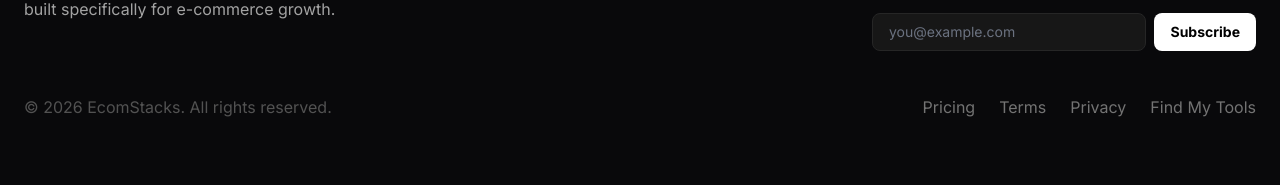
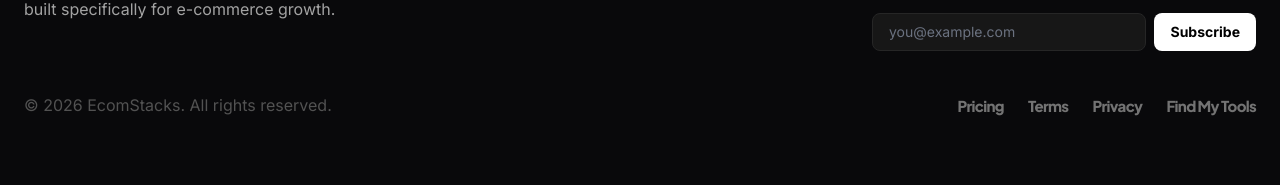
Before and after one commit to yuho75/ecomstacks-directory, a Next.js app: page / in a window 1280 px wide. Shown: the part 1003-1188 px from the top of the page. Built offline with nearby package versions, Linux system fonts and the light colour scheme; no server answers; the database is empty.

Commit message:
style: apply header font to footer menu links

```diff
--- a/src/components/Footer.tsx
+++ b/src/components/Footer.tsx
@@ -81,10 +81,10 @@ export default function Footer() {
           </form>
 
           <nav className="flex flex-wrap justify-center md:justify-end gap-x-md gap-y-2 mt-8">
-            <Link className="font-label-sm text-neutral-500 hover:text-white transition-colors" href="/pricing">Pricing</Link>
-            <Link className="font-label-sm text-neutral-500 hover:text-white transition-colors" href="/terms">Terms</Link>
-            <Link className="font-label-sm text-neutral-500 hover:text-white transition-colors" href="/privacy">Privacy</Link>
-            <Link className="font-label-sm text-neutral-500 hover:text-white transition-colors" href="/manage">Find My Tools</Link>
+            <Link className="text-[15px] font-extrabold tracking-[-0.045em] text-neutral-500 hover:text-white transition-colors" style={{ fontFamily: "'Plus Jakarta Sans', sans-serif" }} href="/pricing">Pricing</Link>
+            <Link className="text-[15px] font-extrabold tracking-[-0.045em] text-neutral-500 hover:text-white transition-colors" style={{ fontFamily: "'Plus Jakarta Sans', sans-serif" }} href="/terms">Terms</Link>
+            <Link className="text-[15px] font-extrabold tracking-[-0.045em] text-neutral-500 hover:text-white transition-colors" style={{ fontFamily: "'Plus Jakarta Sans', sans-serif" }} href="/privacy">Privacy</Link>
+            <Link className="text-[15px] font-extrabold tracking-[-0.045em] text-neutral-500 hover:text-white transition-colors" style={{ fontFamily: "'Plus Jakarta Sans', sans-serif" }} href="/manage">Find My Tools</Link>
           </nav>
         </div>
       </div>
```
